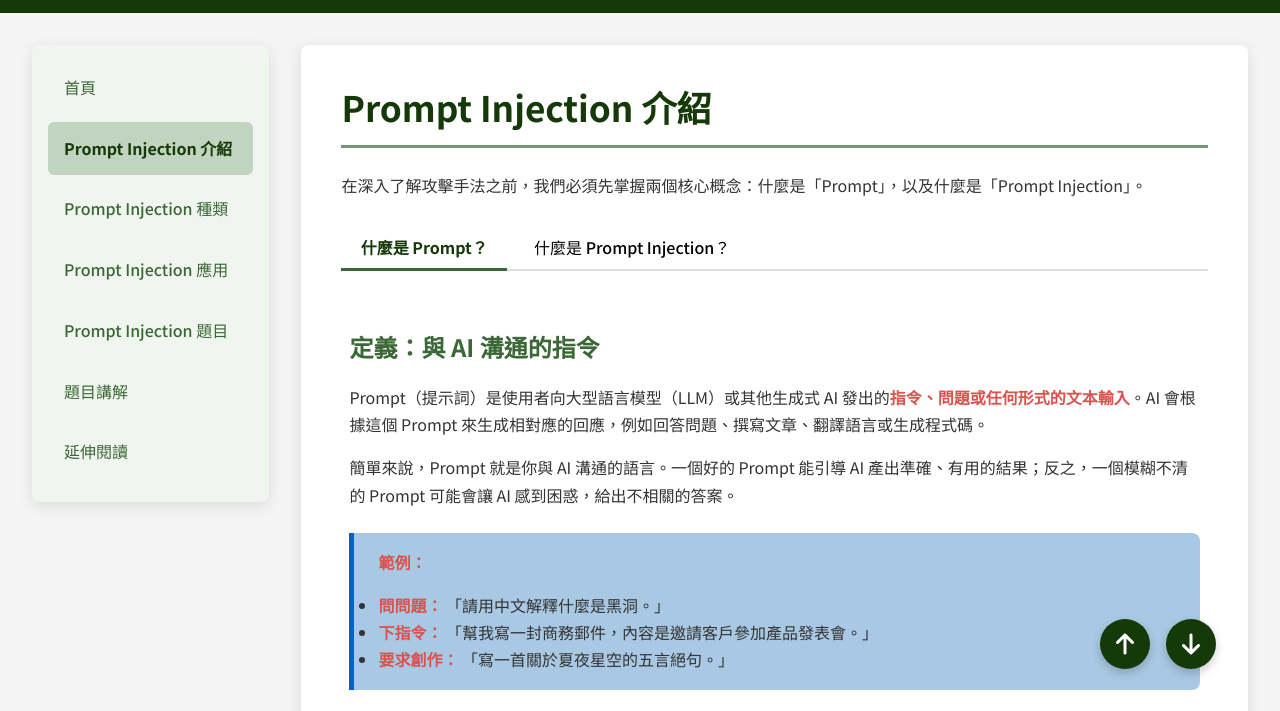
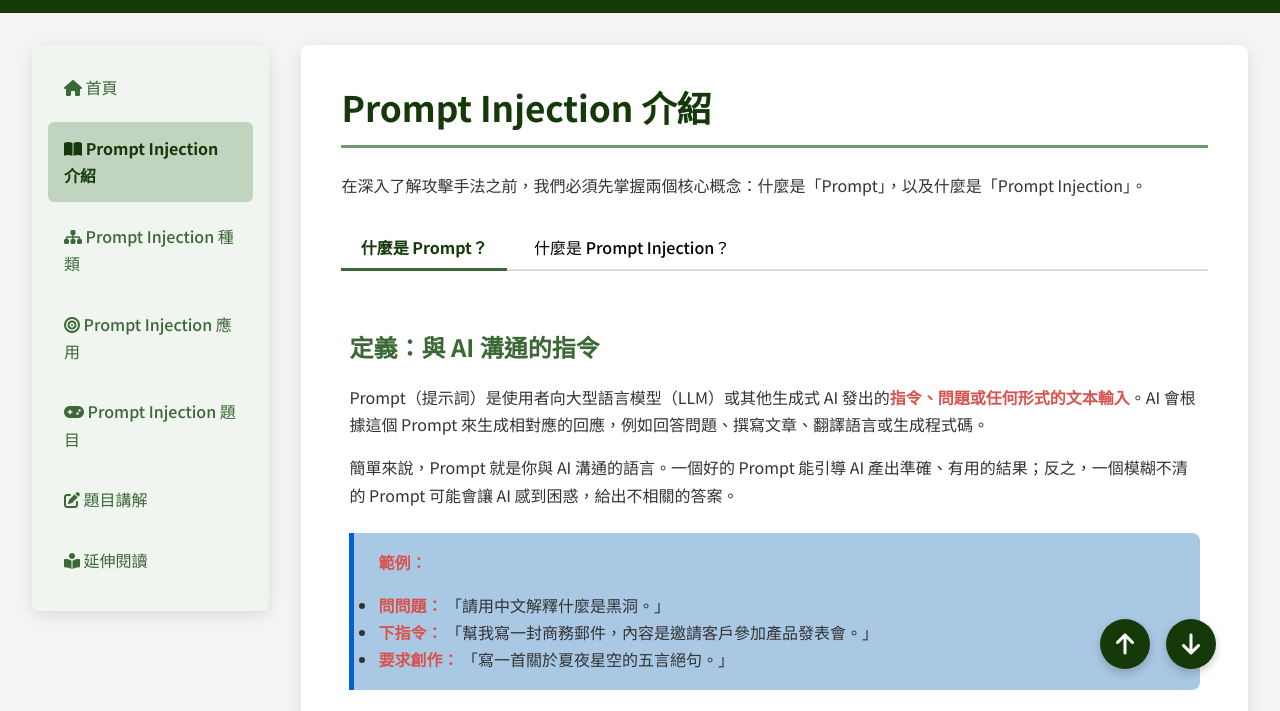
Before and after one commit to Jimmymao330/Jimmymao330.github.io, a plain HTML site: page Prompt-Injection_Learning_Resource/index.html in a window 1280 px wide. Both pictures are taken after a click on the button "開始學習". Shown: the part 67-778 px from the top of the page. Drawn offline with Linux system fonts and the light colour scheme.

Commit message:
Update: Prompt-Injection_Learning_Resource

```diff
--- a/Prompt-Injection_Learning_Resource/index.html
+++ b/Prompt-Injection_Learning_Resource/index.html
@@ -4,12 +4,15 @@
     <meta charset="UTF-8">
     <meta name="viewport" content="width=device-width, initial-scale=1.0">
     <title>Prompt Injection 教學素材包</title>
+    <link rel="icon" href="icon.ico" type="image/x-icon">
     <!-- Google Fonts: Noto Sans TC -->
     <link rel="preconnect" href="https://fonts.googleapis.com">
     <link rel="preconnect" href="https://fonts.gstatic.com" crossorigin>
     <link href="https://fonts.googleapis.com/css2?family=Noto+Sans+TC:wght@400;500;700&display=swap" rel="stylesheet">
     <!-- Font Awesome -->
     <link rel="stylesheet" href="https://cdnjs.cloudflare.com/ajax/libs/font-awesome/6.5.1/css/all.min.css" integrity="sha512-DTOQO9RWCH3ppGqcWaEA1BIZOC6xxalwEsw9c2QQeAIftl+Vegovlnee1c9QX4TctnWMn13TZye+giMm8e2LwA==" crossorigin="anonymous" referrerpolicy="no-referrer" />
+    <!-- Material Icons -->
+    <link href="https://fonts.googleapis.com/icon?family=Material+Icons" rel="stylesheet">
     <style>
         /* CSS 樣式表 */
         :root {
@@ -534,13 +537,13 @@
         <nav class="side-nav" id="side-nav">
             <ul>
                 <!-- JS 會動態將首頁連結隱藏在非首頁的頁面 -->
-                <li><a href="#" data-page="page-home" class="active">首頁</a></li>
-                <li><a href="#" data-page="page-intro">Prompt Injection 介紹</a></li>
-                <li><a href="#" data-page="page-types">Prompt Injection 種類</a></li>
-                <li><a href="#" data-page="page-applications">Prompt Injection 應用</a></li>
-                <li><a href="#" data-page="page-ctf">Prompt Injection 題目</a></li>
-                <li><a href="#" data-page="page-writeup">題目講解</a></li>
-                <li><a href="#" data-page="page-resources">延伸閱讀</a></li>
+                <li><a href="#" data-page="page-home" class="active"><i class="fas fa-home"></i> 首頁</a></li>
+                <li><a href="#" data-page="page-intro"><i class="fas fa-book-open"></i> Prompt Injection 介紹</a></li>
+                <li><a href="#" data-page="page-types"><i class="fas fa-sitemap"></i> Prompt Injection 種類</a></li>
+                <li><a href="#" data-page="page-applications"><i class="fas fa-bullseye"></i> Prompt Injection 應用</a></li>
+                <li><a href="#" data-page="page-ctf"><i class="fas fa-gamepad"></i> Prompt Injection 題目</a></li>
+                <li><a href="#" data-page="page-writeup"><i class="fas fa-pen-to-square"></i> 題目講解</a></li>
+                <li><a href="#" data-page="page-resources"><i class="fas fa-book-reader"></i> 延伸閱讀</a></li>
             </ul>
         </nav>
 
```
Also changed, not shown: Prompt-Injection_Learning_Resource/icon.ico (added).
